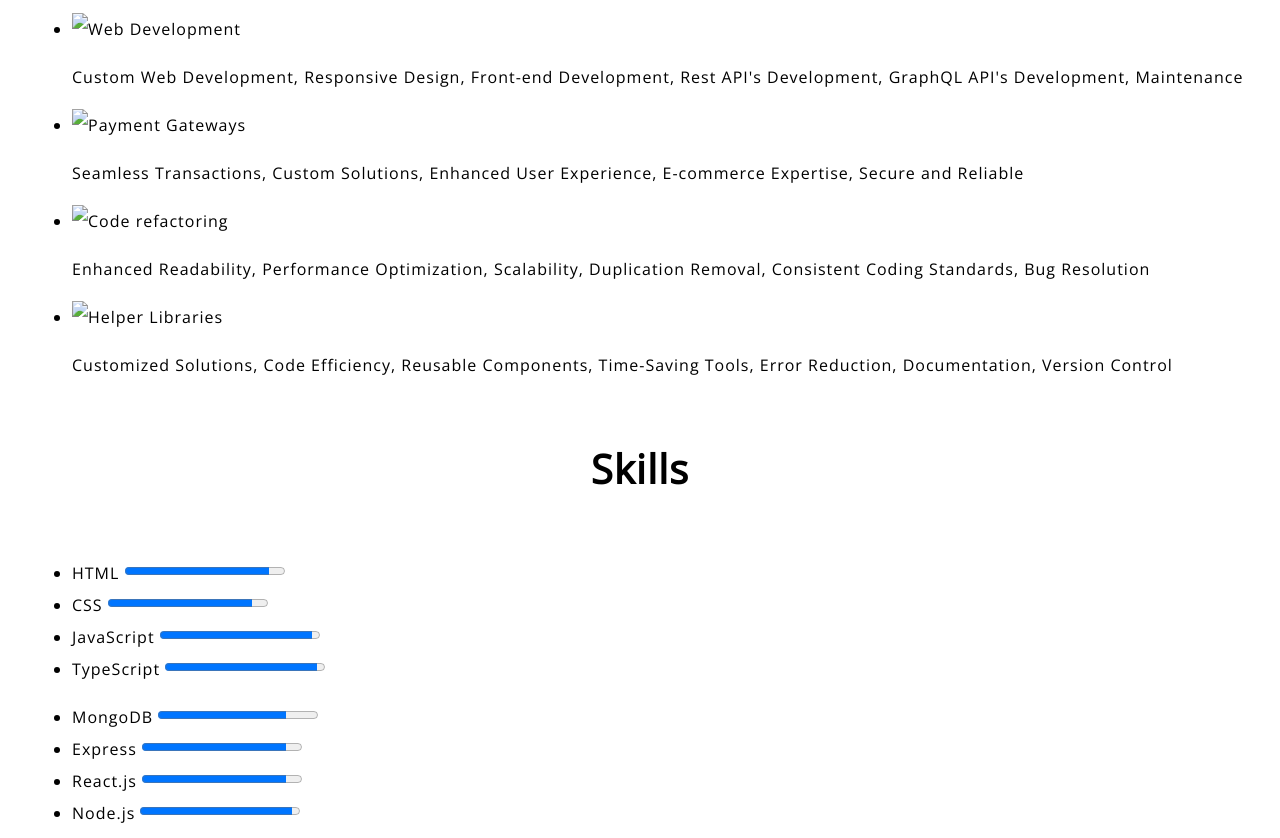
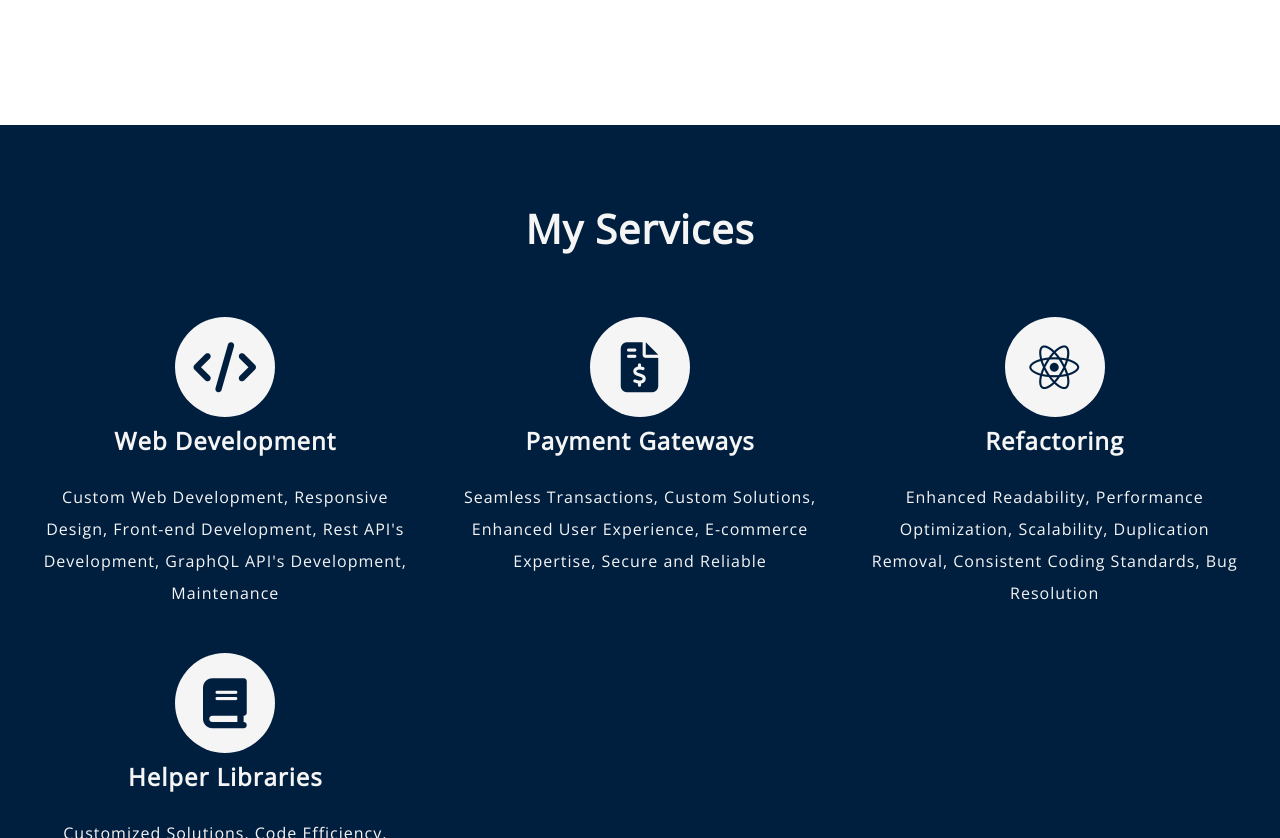
Before and after one commit to nvharish/nvharish.github.io, a plain HTML site: page index.html in a window 1280 px wide. Shown: the part 3179-4017 px from the top of the page. Drawn offline with nearby package versions, Linux system fonts and the light colour scheme.

Commit message:
my services section styles added

```diff
--- a/index.html
+++ b/index.html
@@ -74,8 +74,8 @@
       </ul>
     </header>
 
-    <main class="container">
-      <section id="about">
+    <main>
+      <section id="about" class="container">
         <h2>About me</h2>
         <div id="profileSummary">
           <div id="profile">
@@ -107,7 +107,7 @@
         </div>
       </section>
 
-      <section id="resume">
+      <section id="resume" class="container">
         <h2>My Resume</h2>
         <ul class="nobullets">
           <li class="resume-sub-heading">
@@ -203,36 +203,52 @@
 
       <section id="services">
         <h2>My Services</h2>
-        <ul>
+        <div class="container">
+          <ul class="nobullets">
             <li>
-            <img alt="Web Development" />
+              <div class="service-icon">
+                <i class="fa-solid fa-code"></i>
+              </div>
+              <h3>Web Development</h3>
               <p>
-              Custom Web Development, Responsive Design, Front-end Development,
-              Rest API's Development, GraphQL API's Development, Maintenance
+                Custom Web Development, Responsive Design, Front-end
+                Development, Rest API's Development, GraphQL API's Development,
+                Maintenance
               </p>
             </li>
             <li>
-            <img alt="Payment Gateways" />
+              <div class="service-icon">
+                <i class="fa-solid fa-file-invoice-dollar"></i>
+              </div>
+              <h3>Payment Gateways</h3>
               <p>
-              Seamless Transactions, Custom Solutions, Enhanced User Experience,
-              E-commerce Expertise, Secure and Reliable
+                Seamless Transactions, Custom Solutions, Enhanced User
+                Experience, E-commerce Expertise, Secure and Reliable
               </p>
             </li>
             <li>
-            <img alt="Code refactoring" />
+              <div class="service-icon">
+                <i class="fa-brands fa-react"></i>
+              </div>
+              <h3>Refactoring</h3>
               <p>
                 Enhanced Readability, Performance Optimization, Scalability,
                 Duplication Removal, Consistent Coding Standards, Bug Resolution
               </p>
             </li>
             <li>
-            <img alt="Helper Libraries" />
+              <div class="service-icon">
+                <i class="fa-solid fa-book"></i>
+              </div>
+              <h3>Helper Libraries</h3>
               <p>
                 Customized Solutions, Code Efficiency, Reusable Components,
-              Time-Saving Tools, Error Reduction, Documentation, Version Control
+                Time-Saving Tools, Error Reduction, Documentation, Version
+                Control
               </p>
             </li>
           </ul>
+        </div>
       </section>
 
       <section id="skills">
--- a/styles/style.css
+++ b/styles/style.css
@@ -94,17 +94,15 @@ h3 {
 
 .badge {
   background-color: var(--color-dark-navy);
-  width: 50px;
-  height: 50px;
+  width: 44px;
+  height: 44px;
   border-radius: 50%;
   color: var(--color-smoke-white);
-  display: flex;
-  align-items: center;
-  justify-content: center;
-  font-size: 20px;
+  font-size: 22px;
+  text-align: center;
   position: absolute;
   top: 57px;
-  left: calc(50% - 25px);
+  left: calc(50% - 22px);
 }
 
 /* || INTRO SECTION */
@@ -145,6 +143,15 @@ h3 {
 }
 
 /* || ABOUT SECTION */
+
+#about,
+#resume,
+#services,
+#skills,
+#projects,
+#contact {
+  margin-top: 128px;
+}
 
 #profileSummary {
   display: flex;
@@ -217,3 +224,43 @@ div:not(.badge).resume-item-right {
 #resume ul li.inverted-item {
   justify-content: flex-end;
 }
+
+/* || SERVICES SECTION */
+
+#services {
+  background-color: var(--color-dark-navy);
+  color: var(--color-smoke-white);
+  height: 900px;
+  display: flex;
+  flex-direction: column;
+  justify-content: center;
+}
+
+#services h2 {
+  margin-top: 0;
+}
+
+#services ul {
+  display: grid;
+  grid-template-columns: repeat(3, 1fr);
+  grid-auto-rows: minmax(100px, auto);
+  grid-gap: 28px;
+  gap: 28px;
+}
+
+#services ul li {
+  flex: 0.5;
+  text-align: center;
+}
+
+div.service-icon {
+  width: 100px;
+  height: 100px;
+  border-radius: 50%;
+  background-color: var(--color-smoke-white);
+  color: var(--color-dark-navy);
+  font-size: 50px;
+  text-align: center;
+  position: relative;
+  left: calc(50% - 50px);
+}
```
Lines whose indentation alone changed are shown as unchanged.
